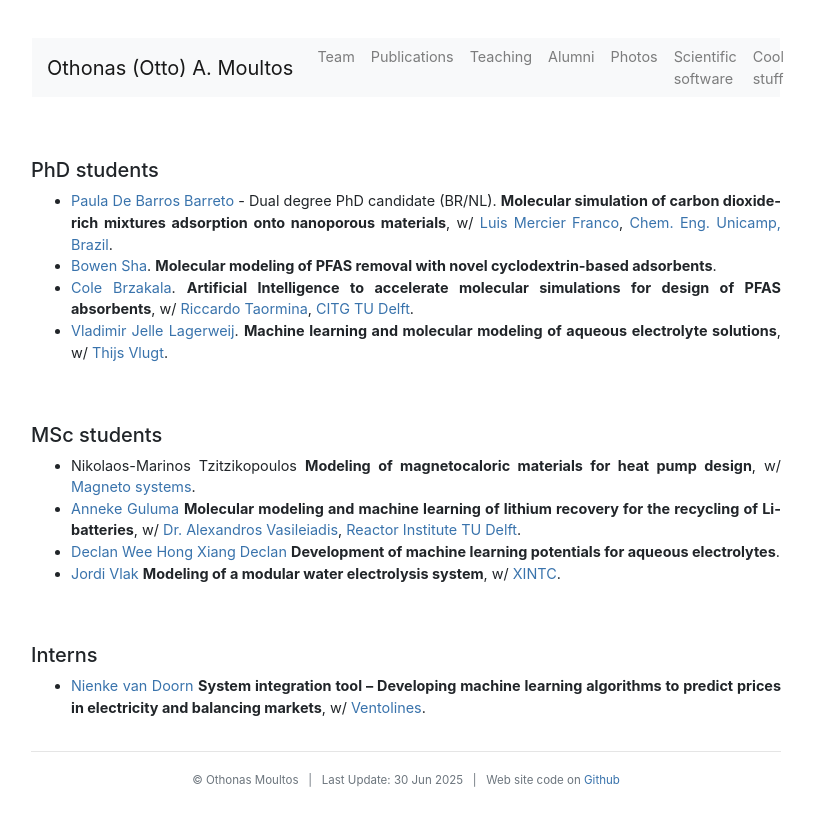
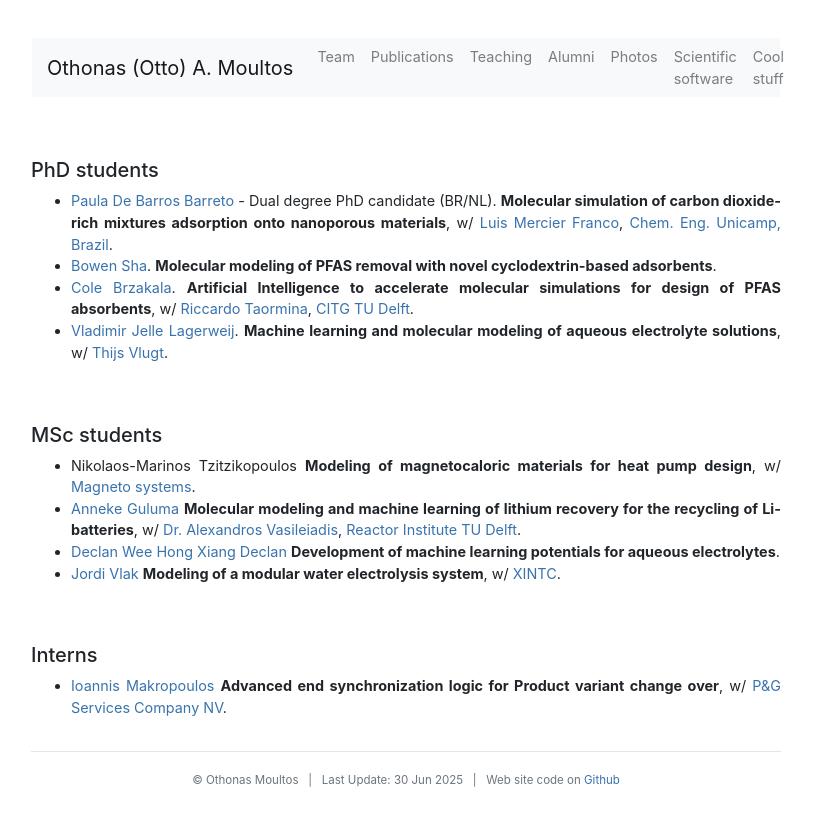
Before and after one commit to omoultosEthTuDelft/web, a Jekyll site: the page built from people/index.md, in a window 1280 px wide. Shown: the top 826 px of the page, without its empty margins (234-1048 px from the left). Built offline with Jekyll 4.4.1, drawn with Linux system fonts in a browser that asks for light colours; nearby versions of some CDN libraries.

Commit message:
new_intern

```diff
--- a/people/index.md
+++ b/people/index.md
@@ -38,7 +38,7 @@ title: "People"
 <h5>Interns</h5>
 <section markdown="1">
 
-- [Nienke van Doorn](https://www.linkedin.com/in/nienke-van-doorn-428b432b6/) <strong>System integration tool – Developing machine learning algorithms to predict prices in electricity and balancing markets</strong>, w/ [Ventolines](https://www.ventolines.nl).
+- [Ioannis Makropoulos]() <strong>Advanced end synchronization logic for Product variant change over</strong>, w/ [P&G Services Company NV](https://us.pg.com).
 
 </section>
 
```
Also changed, not shown: alumni/index.md (+1 -0 lines).
